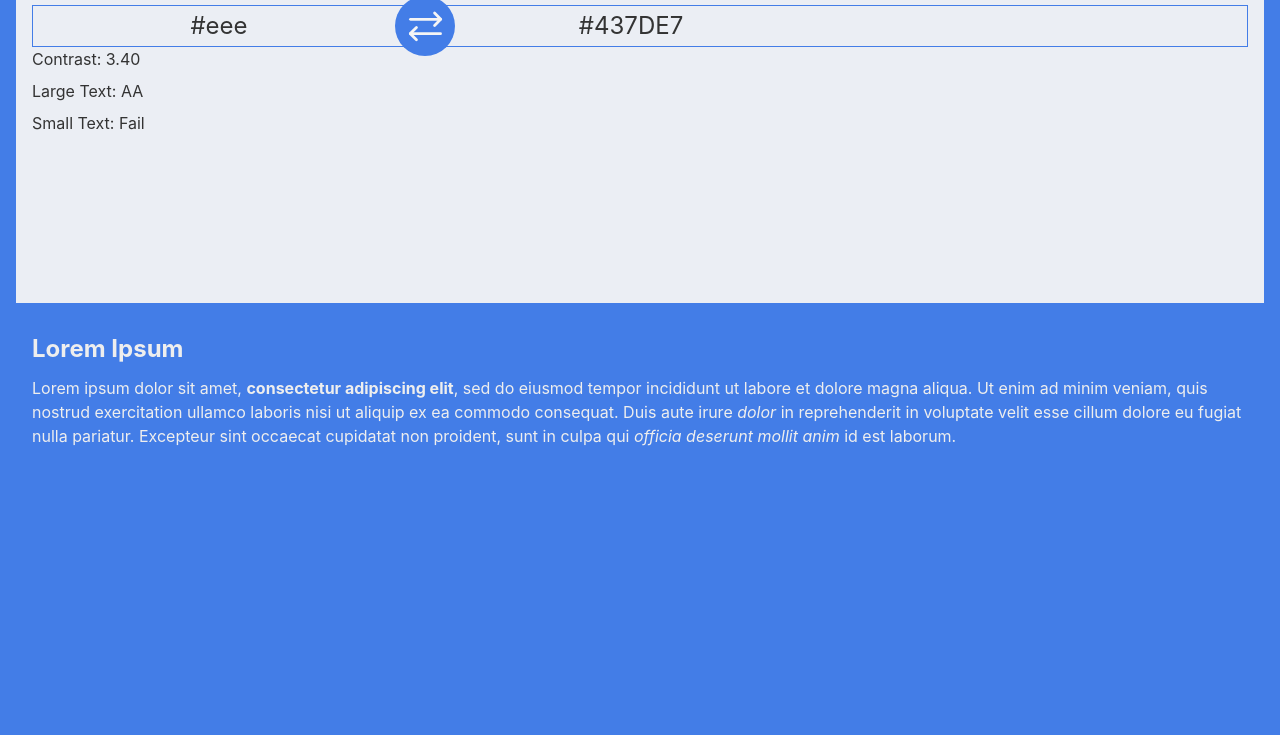
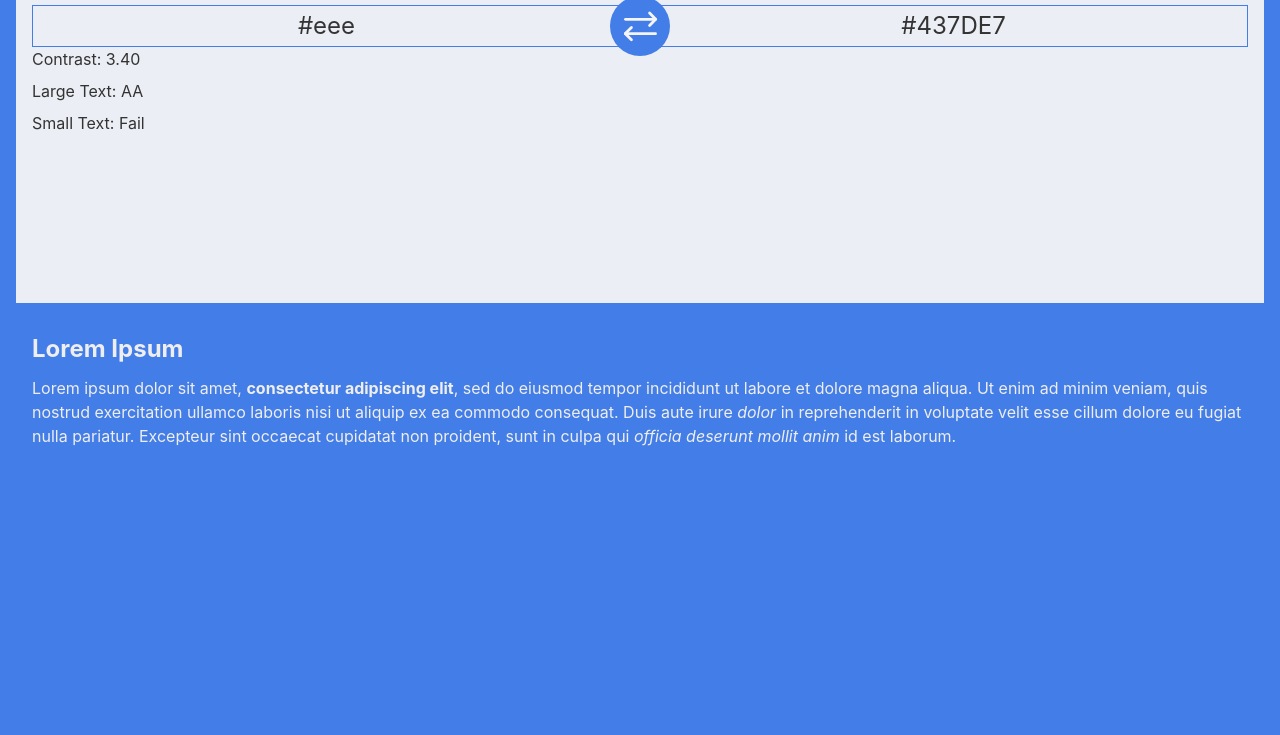
Before and after one commit to Paul-Hebert/contrast-checker, a website with bundled scripts: page index.html in a window 1280 px wide. Shown: the part 113-848 px from the top of the page. Built offline with nearby package versions, Linux system fonts and the light colour scheme.

Commit message:
Adjust flex behavior of form for larger screens

```diff
--- a/styles/app.css
+++ b/styles/app.css
@@ -71,11 +71,13 @@ p {
     min-width: 0; /* 1 */
     text-align: center;
     font-size: 1.5em;
+    flex-grow: 1;
 }
 
 .colorForm__button {
     cursor: pointer;
     flex-basis: auto;
+    flex-shrink: 0;
     width: 3em;
     height: 3em;
     background: var(--color-interaction);
```
